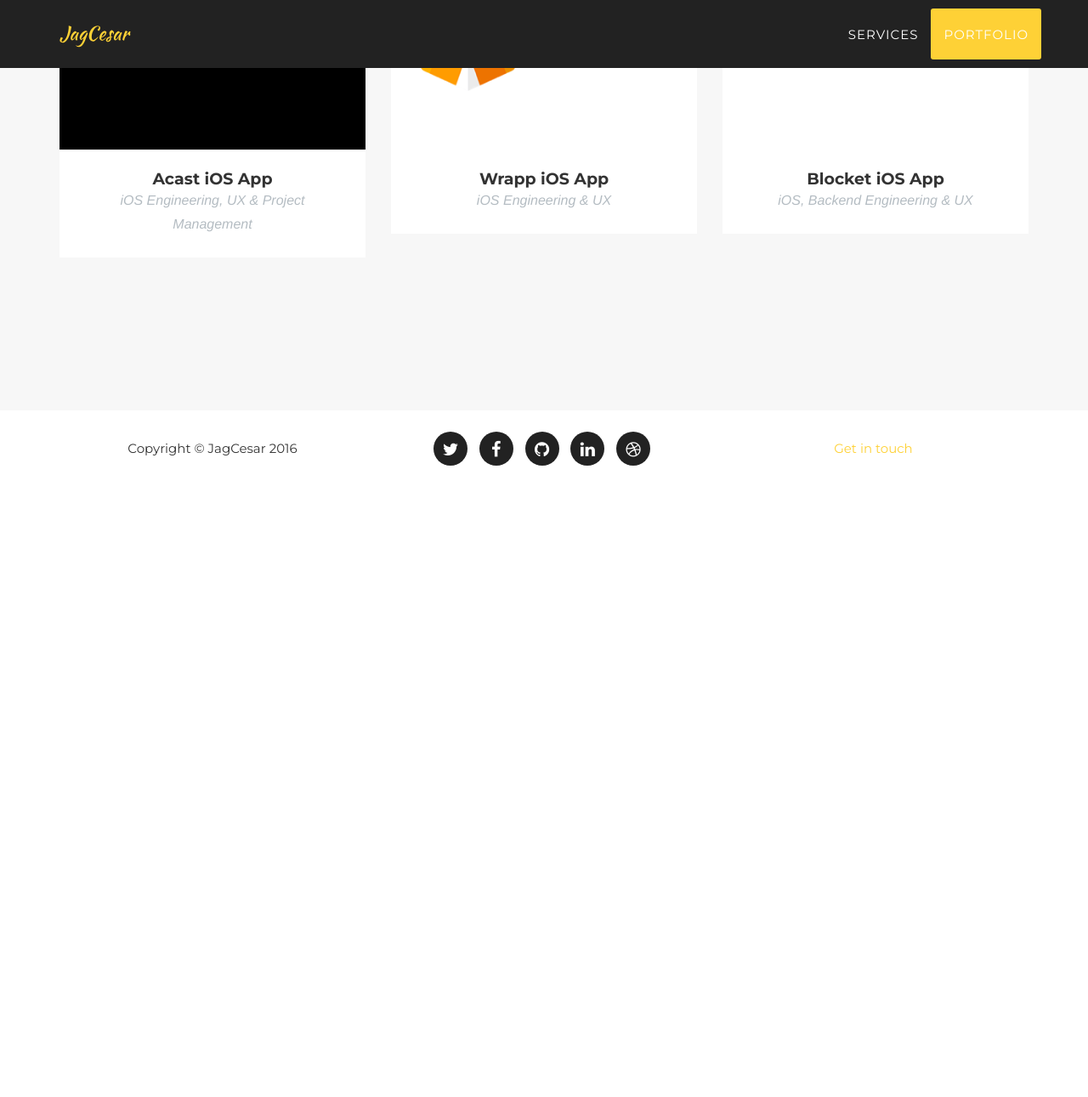
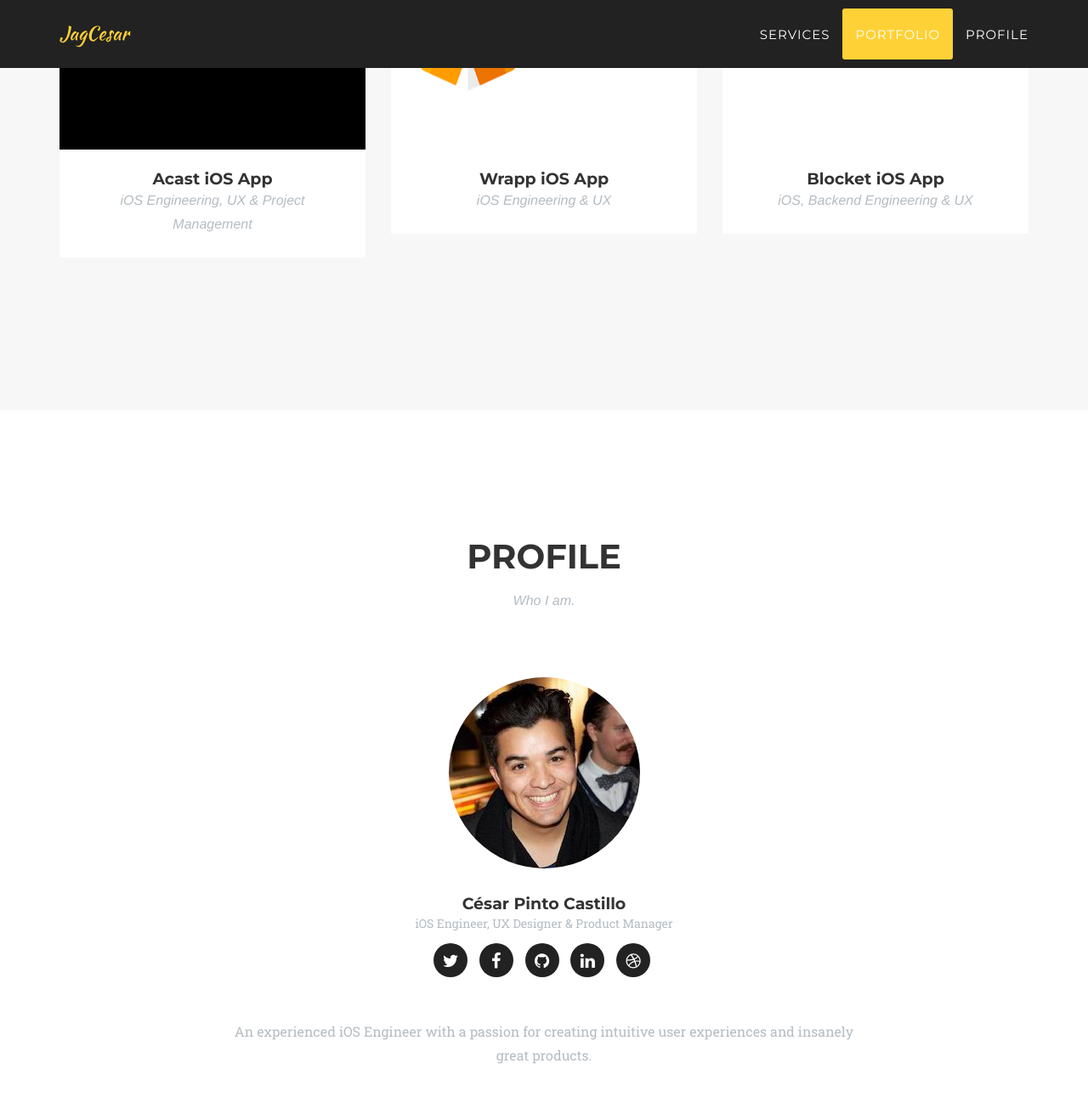
Before and after one commit to JagCesar/jagcesar.github.io, a Jekyll site: the page built from index.html, in a window 1280 px wide and 1400 px high, scrolled down 1862 px. Shown: the top 1291 px of the window at 85% size. Built offline with Jekyll 4.4.1, drawn with Linux system fonts in a browser that asks for light colours; some web fonts are replaced; before the commit the page ends 2435 px from its top, so only the background shows below that; some of the changed lines change nothing that is shown; some of the changed text lies outside the part shown.

Commit message:
Adds profile (#8)

```diff
--- a/_config.yml
+++ b/_config.yml
@@ -6,60 +6,28 @@
 # Site settings
 title: JagCesar
 email: cesar@jagcesar.se
-description: "César Pinto Castillo is an experienced iOS Engineer with a passion for creating intuitive user experiences and insanely great products."
+description: "An experienced iOS Engineer with a passion for creating intuitive user experiences and insanely great products."
 
 
 # Team names, titles and social links
 people:
 - name: César Pinto Castillo
-  pic: 1
-  position: iOS Engineer, UX Designer and striving designer
+  pic: cesar
+  position: iOS Engineer, UX Designer & Product Manager
   social:
     - title: twitter
-      url: https://twitter.com/jagcesar
+      url: http://twitter.com/jagcesar
     - title: facebook
-      url: #https://www.facebook.com/JagCesar
-    - title: stack-overflow
-      url: #
-
-- name: Larry Parker
-  pic: 2
-  position: Lead Marketer
-  social:
-    - title: twitter
-      url: #
-    - title: facebook
-      url: #
+      url: https://www.facebook.com/JagCesar
+    - title: github
+      url: http://github.com/JagCesar
     - title: linkedin
-      url: #
-
-- name: Diana Petersen
-  pic: 3
-  position: Lead Developer
-  social:
-    - title: twitter
-      url: #
-    - title: facebook
-      url: #
-    - title: google-plus
-      url: #
+      url: https://www.linkedin.com/in/jagcesar
+    - title: dribbble
+      url: https://dribbble.com/JagCesar
 
 # Social networks usernames (many more available: google-plus, flickr, dribbble, pinterest, instagram, tumblr, linkedin, etc.)
 social:
-  - title: twitter
-    url: http://twitter.com/jagcesar
-  - title: facebook
-    url: https://www.facebook.com/JagCesar
-  #- title: stack-overflow
-  #  url: http://stackoverflow.com/questions/tagged/jekyll
-  #- title: bitbucket
-  #  url: http://bitbucket.org/jekyll
-  - title: github
-    url: http://github.com/JagCesar
-  - title: linkedin
-    url: https://www.linkedin.com/in/jagcesar
-  - title: dribbble
-    url: https://dribbble.com/JagCesar
 
 # Postal address (add as many lines as necessary)
 address:
--- a/_includes/footer.html
+++ b/_includes/footer.html
@@ -1,4 +1,4 @@
-  <footer>
+  <footer class="bg-light-gray">
         <div class="container">
             <div class="row">
                 <div class="col-md-4">
--- a/_includes/header.html
+++ b/_includes/header.html
@@ -24,6 +24,9 @@
                     <li>
                         <a class="page-scroll" href="#portfolio">Portfolio</a>
                     </li>
+                    <li>
+                        <a class="page-scroll" href="#team">Profile</a>
+                    </li>
                 </ul>
             </div>
             <!-- /.navbar-collapse -->
@@ -35,7 +38,7 @@
     <header>
         <div class="container">
             <div class="intro-text">
-                <div class="intro-lead-in">I'm a freelancing engineeer</div>
+                <div class="intro-lead-in">I'm a freelancing engineeer.</div>
                 <div class="intro-heading">Welcome</div>
                 <a href="#services" class="page-scroll btn btn-xl">Tell Me More</a>
             </div>
--- a/_includes/team.html
+++ b/_includes/team.html
@@ -3,15 +3,15 @@
         <div class="container">
             <div class="row">
                 <div class="col-lg-12 text-center">
-                    <h2 class="section-heading">Our Amazing Team</h2>
-                    <h3 class="section-subheading text-muted">Lorem ipsum dolor sit amet consectetur.</h3>
+                    <h2 class="section-heading">Profile</h2>
+                    <h3 class="section-subheading text-muted">Who I am.</h3>
                 </div>
             </div>
             <div class="row">
                 {% for member in site.people %}
-                <div class="col-sm-4">
+                <div class="col-sm-12">
                     <div class="team-member">
-                        <img src="img/team/{{ member.pic }}.jpg" class="img-responsive img-circle" alt="">
+                        <img src="/img/team/{{ member.pic }}.jpg" class="img-responsive img-circle" alt="">
                         <h4>{{ member.name }}</h4>
                         <p class="text-muted">{{ member.position }}</p>
                         <ul class="list-inline social-buttons">
@@ -30,7 +30,7 @@
             </div>
             <div class="row">
                 <div class="col-lg-8 col-lg-offset-2 text-center">
-                    <p class="large text-muted">Lorem ipsum dolor sit amet, consectetur adipisicing elit. Aut eaque, laboriosam veritatis, quos non quis ad perspiciatis, totam corporis ea, alias ut unde.</p>
+                    <p class="large text-muted">{{ site.description }}</p>
                 </div>
             </div>
         </div>
--- a/_layouts/default.html
+++ b/_layouts/default.html
@@ -9,6 +9,7 @@
     {% include header.html %}
     {% include services.html %}
     {% include portfolio_grid.html %}
+    {% include team.html %}
     {% include footer.html %}
     {% include modals.html %}
     {% include js.html %}
```
Also changed, not shown: img/team/cesar.jpg (added).
